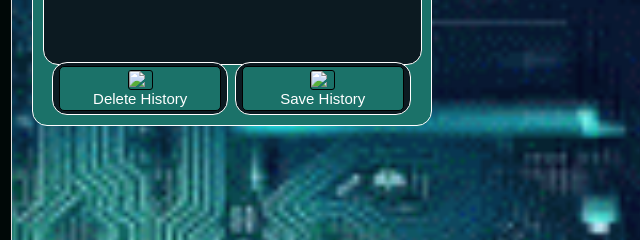
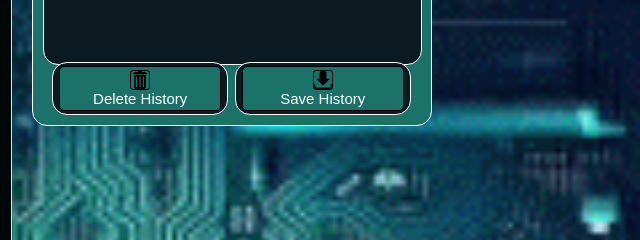
Before and after one commit to MaiaraSanto/Calculadora, a plain HTML site: page index.html in a window 1280 px wide. Shown: the part 375-615 px from the top of the page, 543-1183 px from the left. Drawn offline with Linux system fonts and the light colour scheme.

Commit message:
Update index.html

```diff
--- a/index.html
+++ b/index.html
@@ -63,13 +63,13 @@
 
     <div class="center-button">
       <button class="clear-button" id="clear-history-button" onclick="clearHistory()">
-        <img src="../img/img.png" alt="img" class="icon"><br>Delete History
+        <img src="./img.png" alt="img" class="icon"><br>Delete History
 </button>
     </div>
 
 
     <div class="center-button">
-      <button class="save-button" id="save-history-button" onclick="saveHistoryToFile()"><img src="../img/save.png" alt="img" class="icon1"><br> Save History</button>
+      <button class="save-button" id="save-history-button" onclick="saveHistoryToFile()"><img src="./save.png" alt="img" class="icon1"><br> Save History</button>
     </div>
 
   </div>
```
